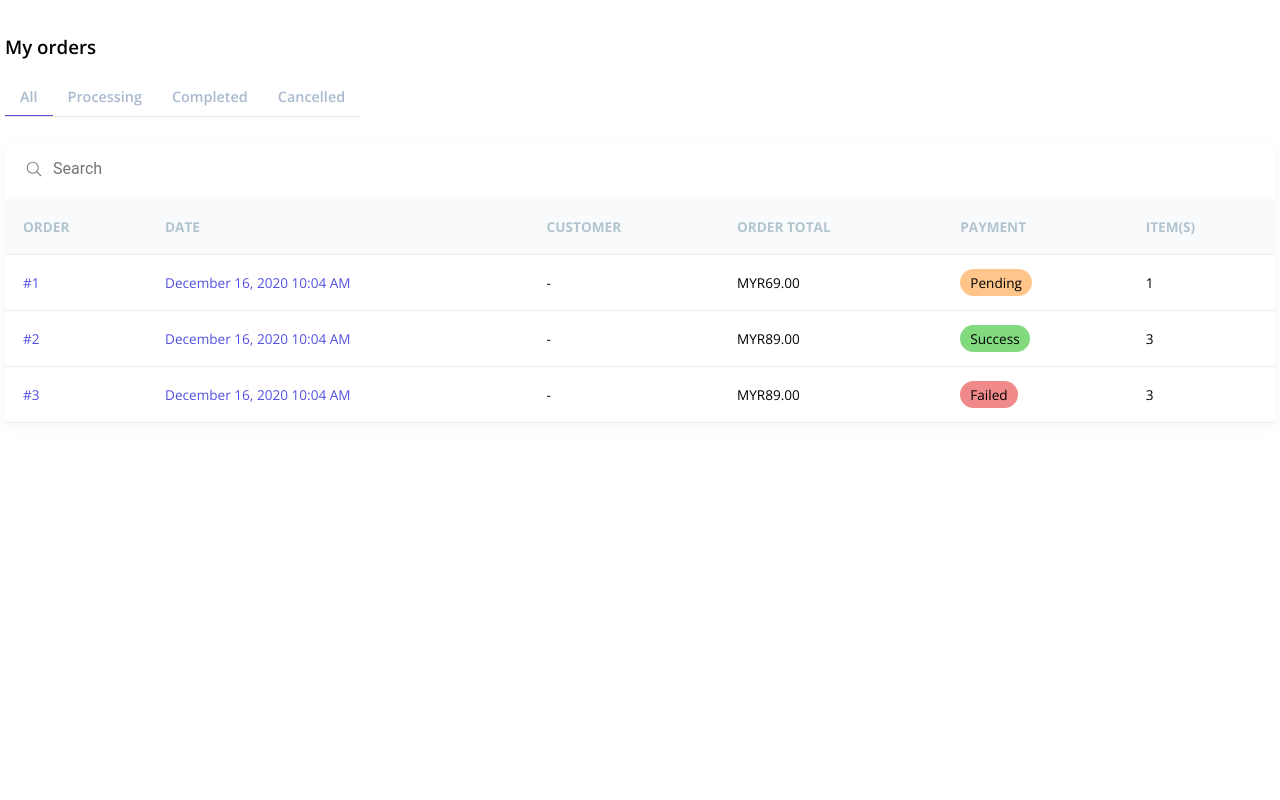
After one commit to anas283/yummy-shop-admin, a PHP site: page /orders.html in a window 1280 px wide. The commit adds this page. Run offline with PHP 8.4, Linux system fonts and the light colour scheme; some libraries are stand-ins or nearby versions.

Commit message:
Added order ui with table and nav

```diff
--- a/global.css
+++ b/global.css
@@ -1,3 +1,5 @@
+@import url('https://fonts.googleapis.com/css2?family=Open+Sans:wght@400;600;700&display=swap');
+
 html, body {
     font-family: 'Open Sans', sans-serif;
     overflow-x: hidden;
@@ -8,6 +10,12 @@ html, body {
 .container {
     max-width: 80%;
     margin: 0 auto;
+}
+
+.container-fluid {
+    min-width: 100%;
+    margin: 0 auto;
+    padding: 15px 0px;
 }
 
 .text-center {
@@ -115,7 +123,7 @@ html, body {
     padding: 40px;
     border-radius: 5px;
     background-color: white;
-    box-shadow: rgba(0, 0, 0, 0.1) 0px 4px 12px;
+    box-shadow: rgba(170, 170, 170, 0.1) 0px 4px 12px;
 }
 
 .form-group {
--- a/home.html
+++ b/home.html
@@ -3,8 +3,6 @@
 <head>
     <meta charset="UTF-8">
     <meta name="viewport" content="width=device-width, initial-scale=1.0">
-    <link rel="preconnect" href="https://fonts.gstatic.com">
-    <link href="https://fonts.googleapis.com/css2?family=Open+Sans:wght@400;600;700&display=swap" rel="stylesheet">
     <link rel="stylesheet" href="global.css">
     <link rel="stylesheet" href="home.css">
     <title>Home</title>
@@ -72,7 +70,7 @@
             <h3>Overview</h3>
         </div>
         <div id="orders" class="tabcontent">
-            <h3>Orders</h3>
+            <object data="orders.html"></object>
         </div>
         <div id="products" class="tabcontent">
             <h3>Products</h3>
--- /dev/null
+++ b/orders.css
@@ -0,0 +1,101 @@
+html, body {
+    min-width: 100vw;
+    min-height: 100vh;
+    margin: 0;
+    padding: 0;
+}
+
+h3 {
+    margin-left: 5px;
+    font-weight: 600;
+}
+
+.tabcontent {
+    border: 0;
+}
+
+.order-nav {
+    margin-left: 5px;
+}
+
+.btn-light {
+    width: fit-content;
+    height: 40px;
+    color: #A9B9CF;
+    font-weight: 600;
+    background-color: transparent;
+    border: none;
+    outline: none;
+    font-size: .9rem;
+    cursor: pointer;
+    text-decoration: none;
+    float: right;
+    font-family: 'Open Sans', sans-serif;
+    padding: 0px 15px;
+    border-bottom: 1px solid rgb(231, 231, 231);
+}
+
+.active {
+    height: 38px;
+    border-bottom: 1px solid #594eda;
+}
+
+.card-table {
+    padding: 0;
+    margin: 25px 5px;
+}
+
+.search-icon {
+    color: gray;
+    width: 18px;
+    height: 18px;
+    margin-top: 18px;
+    margin-left: 20px;
+}
+
+table {
+    width: 100%;
+    margin-top: -12px;
+}
+
+table a {
+    color: rgb(81, 81, 228);
+    text-decoration: none;
+}
+
+th {
+    color: #b2c5cf;
+    text-align: start;
+}
+
+table, td, th {
+    font-size: .85rem;
+    border-bottom: 1px solid #ececec;
+    border-collapse: collapse;
+    padding: 18px;
+}
+
+.bg-gray {
+    background-color: #F8FAFC;
+}
+
+.pending {
+    width: 100px;
+    border-radius: 25px;
+    padding: 4px 10px;
+    background-color: #FFC58B;
+}
+
+.success {
+    width: 100px;
+    border-radius: 25px;
+    padding: 4px 10px;
+    background-color: #81da7e;
+}
+
+.failed {
+    width: 100px;
+    border-radius: 25px;
+    padding: 4px 10px;
+    background-color: #f08989;
+}
--- /dev/null
+++ b/orders.html
@@ -0,0 +1,110 @@
+<html>
+<thead>
+    <link rel="stylesheet" href="global.css">
+    <link rel="stylesheet" href="orders.css">
+</thead>
+<body>
+
+    <div class="container-fluid">
+        <h3>My orders</h3>
+        <div class="row order-nav">
+            <div class="tablinks" onclick="openTab(event,'all')" id="default">
+                <button class="btn-light">All</button>
+            </div>
+            <div class="tablinks" onclick="openTab(event,'processing')">
+                <button class="btn-light">Processing</button>
+            </div>
+            <div class="tablinks" onclick="openTab(event,'completed')">
+                <button class="btn-light">Completed</button>
+            </div>
+            <div class="tablinks" onclick="openTab(event,'cancelled')">
+                <button class="btn-light">Cancelled</button>
+            </div>
+        </div>
+
+        <div id="main">
+            <div id="all" class="tabcontent" style="border: 0;">
+                <div class="card card-table">
+                    <div>
+                        <form action="" class="row">
+                            <div>
+                                <ion-icon class="search-icon" name="search-outline"></ion-icon>
+                            </div>
+                            <div class="form-group">
+                                <input style="border: none;" class="form-control search-input" type="text" name="serach" placeholder="Search">
+                            </div>
+                        </form>
+                    </div>
+                    <table>
+                        <tr class="bg-gray">
+                            <th>ORDER</th>
+                            <th>DATE</th>
+                            <th>CUSTOMER</th>
+                            <th>ORDER TOTAL</th>
+                            <th>PAYMENT</th>
+                            <th>ITEM(S)</th>
+                        </tr>
+                        <tr>
+                            <td><a href="">#1</a></td>
+                            <td><a href="">December 16, 2020 10:04 AM</a></td>
+                            <td>-</td>
+                            <td>MYR69.00</td>
+                            <td><span class="pending">Pending</span></td>
+                            <td>1</td>
+                        </tr>
+                        <tr>
+                            <td><a href="">#2</a></td>
+                            <td><a href="">December 16, 2020 10:04 AM</a></td>
+                            <td>-</td>
+                            <td>MYR89.00</td>
+                            <td><span class="success">Success</span></td>
+                            <td>3</td>
+                        </tr>
+                        <tr>
+                            <td><a href="">#3</a></td>
+                            <td><a href="">December 16, 2020 10:04 AM</a></td>
+                            <td>-</td>
+                            <td>MYR89.00</td>
+                            <td><span class="failed">Failed</span></td>
+                            <td>3</td>
+                        </tr>
+                    </table>
+                </div>
+            </div>
+            <div id="processing" class="tabcontent">
+                <h3>Processing</h3>
+            </div>
+            <div id="completed" class="tabcontent">
+                <h3>Completed</h3>
+            </div>
+            <div id="cancelled" class="tabcontent">
+                <h3>Cancelled</h3>
+            </div>
+        </div>
+    </div>
+
+    <script>
+        document.getElementById("default").click();
+
+        function openTab(evt, tabName) {
+            var i, tabcontent, tablinks;
+
+            tabcontent = document.getElementsByClassName("tabcontent");
+            for(i=0;i<tabcontent.length;i++) {
+                tabcontent[i].style.display = "none";
+            }
+
+            tablinks = document.getElementsByClassName("tablinks");
+            for(i=0;i<tablinks.length;i++) {
+                tablinks[i].className = tablinks[i].className.replace(" active", "");
+            }
+
+            document.getElementById(tabName).style.display = "block";
+            evt.currentTarget.className += " active";
+        }
+    </script>
+
+    <script src="https://unpkg.com/ionicons@5.2.3/dist/ionicons.js"></script>
+
+</body>
+</html>
```
Also changed, not shown: home.css (+17 -2 lines), orders-detail.html (added, +12 -0 lines), orders-detail.css (added), 1 other file.
